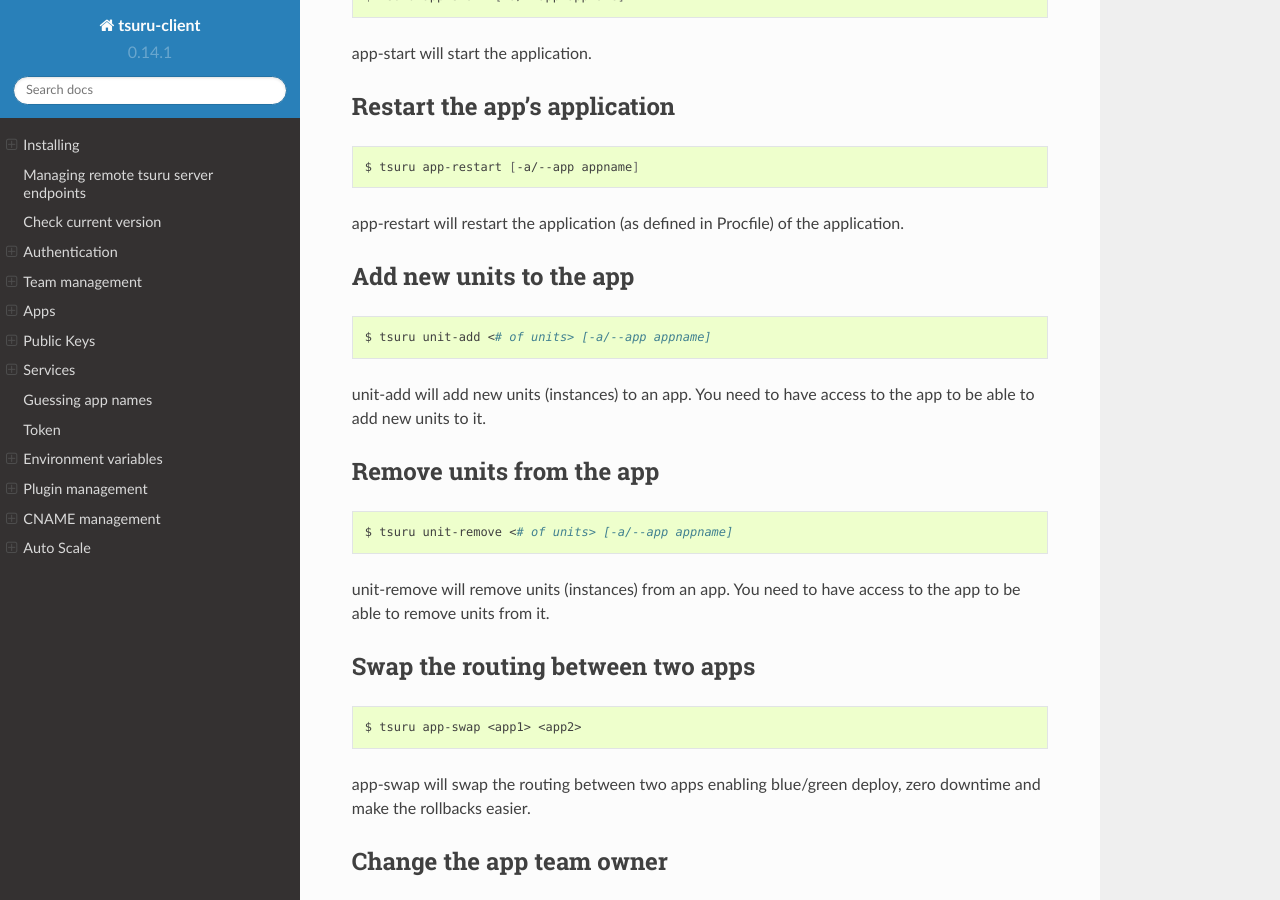
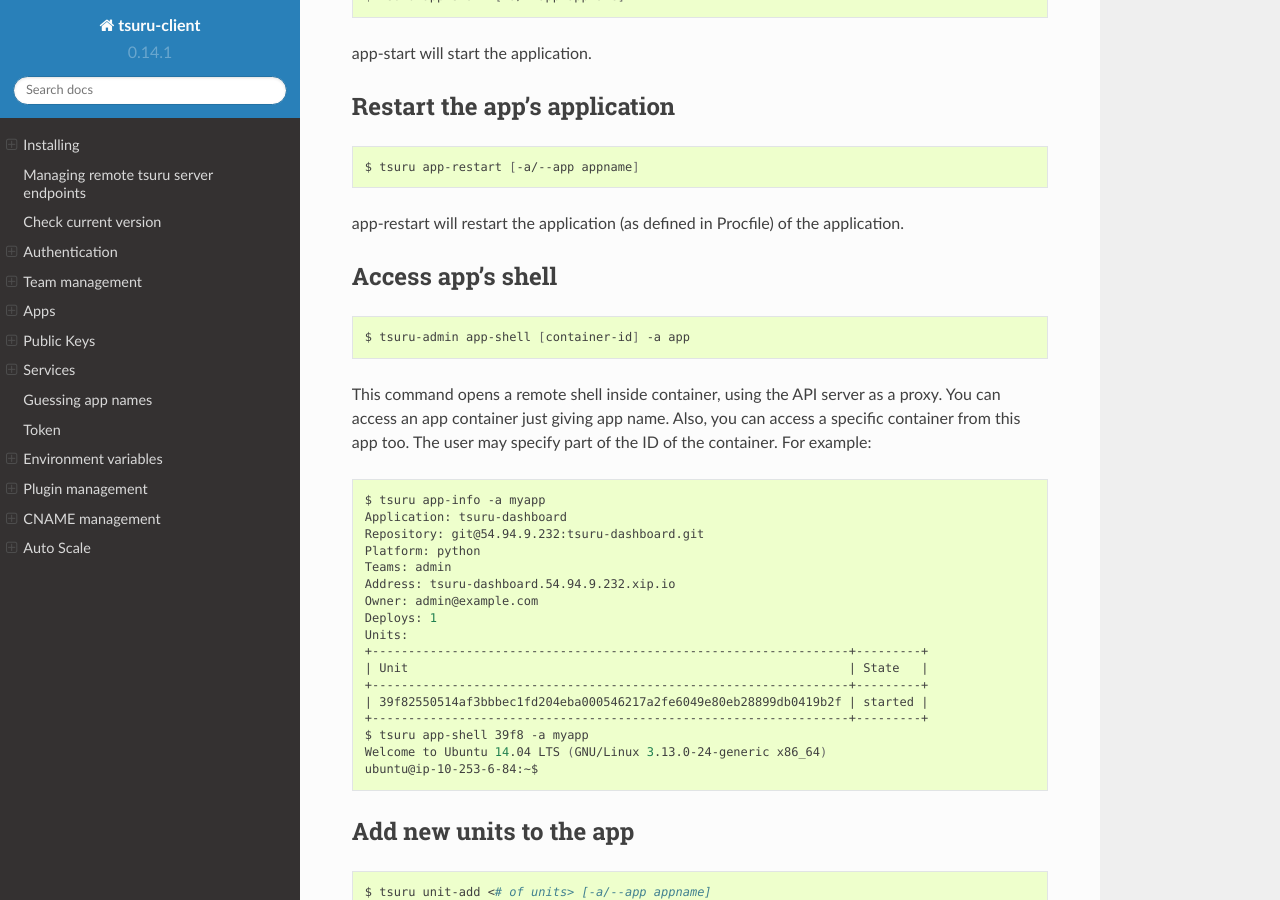
Before and after one commit to tsuru/tsuru-client, a Sphinx documentation site: the page built from docs/source/index.rst, in a window 1280 px wide and 900 px high, scrolled down 7951 px. Built offline with Sphinx 7.4.7 and the Read the Docs theme 2.0.0, drawn with Linux system fonts in a browser that asks for light colours.

Commit message:
add doc to app-shell command

```diff
--- a/docs/source/index.rst
+++ b/docs/source/index.rst
@@ -456,6 +456,41 @@ Restart the app's application
     $ tsuru app-restart [-a/--app appname]
 
 app-restart will restart the application (as defined in Procfile) of the application.
+
+Access app's shell
+------------------
+
+.. highlight:: bash
+
+::
+
+    $ tsuru-admin app-shell [container-id] -a app
+
+This command opens a remote shell inside container, using the API server as a proxy.
+You can access an app container just giving app name. Also, you can access a specific container from this app too.
+The user may specify part of the ID of the container. For example:
+
+.. highlight:: bash
+
+::
+
+    $ tsuru app-info -a myapp
+    Application: tsuru-dashboard
+    Repository: git@54.94.9.232:tsuru-dashboard.git
+    Platform: python
+    Teams: admin
+    Address: tsuru-dashboard.54.94.9.232.xip.io
+    Owner: admin@example.com
+    Deploys: 1
+    Units:
+    +------------------------------------------------------------------+---------+
+    | Unit                                                             | State   |
+    +------------------------------------------------------------------+---------+
+    | 39f82550514af3bbbec1fd204eba000546217a2fe6049e80eb28899db0419b2f | started |
+    +------------------------------------------------------------------+---------+
+    $ tsuru app-shell 39f8 -a myapp
+    Welcome to Ubuntu 14.04 LTS (GNU/Linux 3.13.0-24-generic x86_64)
+    ubuntu@ip-10-253-6-84:~$
 
 Add new units to the app
 ------------------------
```
Also changed, not shown: 1 other file.
